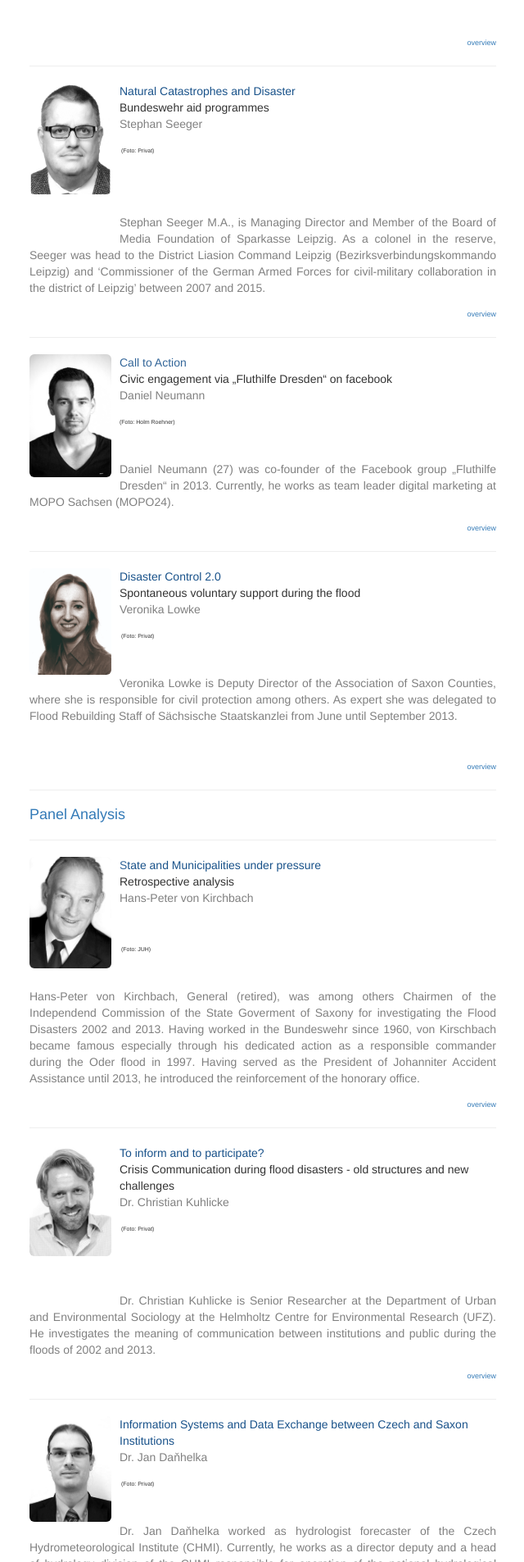
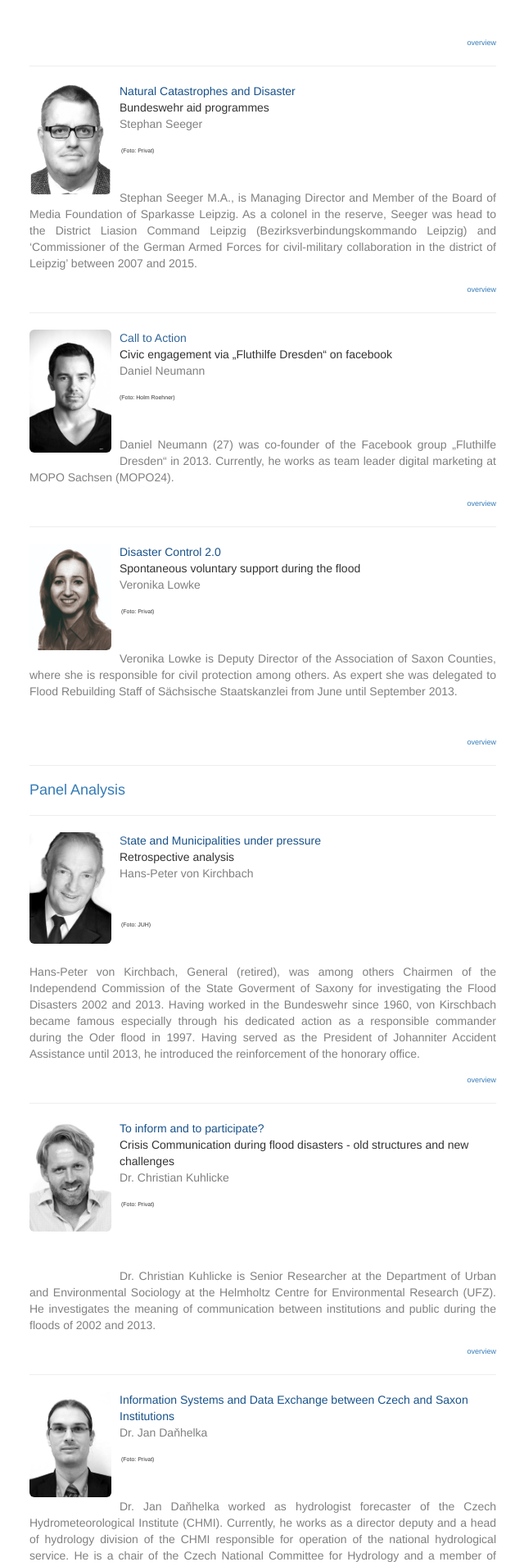
Before and after one commit to susedev/test, a Jekyll site: the page built from titles-and-speakers.html, in a window 1280 px wide. Shown: the part 854-2759 px from the top of the page at 82% size, without its empty margins (229-869 px from the left). Built offline with Jekyll 4.4.1, drawn with Linux system fonts in a browser that asks for light colours; nearby versions of some CDN libraries.

Commit message:
Edit from JekyllCMS

```diff
--- a/titles-and-speakers.html
+++ b/titles-and-speakers.html
@@ -40,15 +40,13 @@ Case Study Johanniter-Unfall-Hilfe e.V.<br />
 <p style="text-align: right;"><span style="color: #808080;"><span style="font-size: xx-small;"><a href="{{ site.base_url }}/programme.html">overview</a></span> </span></p>
 
 <hr noshade="noshade" size="1" />
-<p><span style="color: #336699;"><a id="Seeger" name="Seeger"></a></span><img alt="Stephan Seeger" class="img-rounded" src="{{ site.base_url }}/media/people/Stephan_Seeger_300_20.jpg" style="float: left; margin-right: 10px; margin-bottom: 50px; width: 100px; height: 136px;" title="Stephan Seeger (Foto:Privat)" /></p>
+<p><span style="color: #336699;"><a id="Seeger" name="Seeger"></a></span><img alt="Stephan Seeger" class="img-rounded" src="{{ site.base_url }}/media/people/Stephan_Seeger_300_20.jpg" style="float: left; margin-right: 10px; margin-bottom: 5px; width: 100px; height: 136px;" title="Stephan Seeger (Foto:Privat)" /></p>
 
 <p><span style="color:#19528A;">Natural Catastrophes and Disaster</span><br />
 Bundeswehr aid programmes<br />
 <span style="color: #808080;">Stephan Seeger</span></p>
 
 <p><span style="font-size:7px;">&nbsp;</span><span style="font-size:7px;">(Foto: Privat)</span></p>
-
-<p>&nbsp;</p>
 
 <p>&nbsp;</p>
 
```
